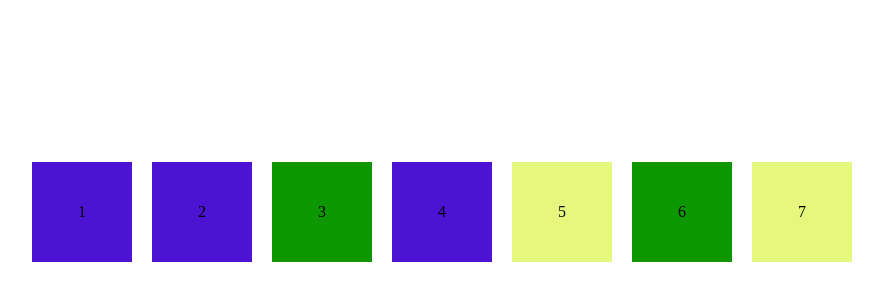
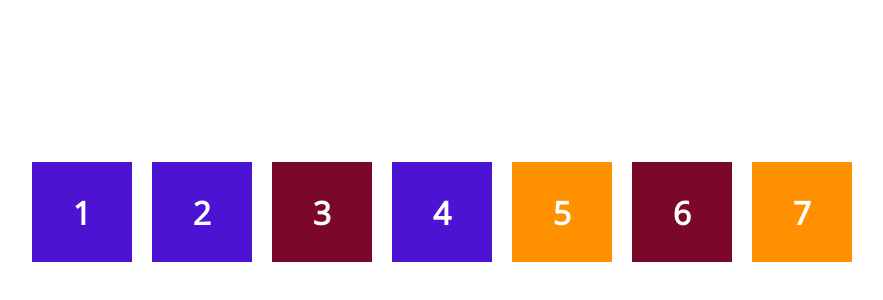
Before and after one commit to iambariz/Sorterz, a plain HTML site: page index.html in a window 1280 px wide. Shown: the part 156-456 px from the top of the page, without its empty margins (198-1081 px from the left). Drawn offline with nearby package versions, Linux system fonts and the light colour scheme.

Commit message:
Update index.html

```diff
--- a/index.html
+++ b/index.html
@@ -7,11 +7,15 @@
     <meta name="viewport" content="width=device-width, initial-scale=1.0">
     <title>Sorterz!</title>
     <style>
+        @import url('https://fonts.googleapis.com/css2?family=Open+Sans&display=swap');
+
         .main {
             display: flex;
             justify-content: center;
             align-items: center;
             height: 90vh;
+            font-family: 'Open Sans', sans-serif;
+            font-weight: 800;
         }
 
         .sorterz-container {
@@ -26,20 +30,22 @@
             height: 100px;
             display: flex;
             margin: 10px;
+            font-size: 2rem;
             align-items: center;
             justify-content: center;
+            color: #fff;
         }
 
         .blue {
             background-color: #4C13D2;
         }
 
-        .green {
-            background-color: #0d9700;
+        .red {
+            background-color: #7B0828;
         }
 
-        .yellow {
-            background-color: #E5F77D;
+        .orange {
+            background-color: #FF9000;
         }
     </style>
 </head>
@@ -50,11 +56,11 @@
         <div class="sorterz-container">
             <div class="sorterz-item blue">1</div>
             <div class="sorterz-item blue">2</div>
-            <div class="sorterz-item green">3</div>
+            <div class="sorterz-item red">3</div>
             <div class="sorterz-item blue">4</div>
-            <div class="sorterz-item yellow">5</div>
-            <div class="sorterz-item green">6</div>
-            <div class="sorterz-item yellow">7</div>
+            <div class="sorterz-item orange">5</div>
+            <div class="sorterz-item red">6</div>
+            <div class="sorterz-item orange">7</div>
         </div>
     </div>
 
```
